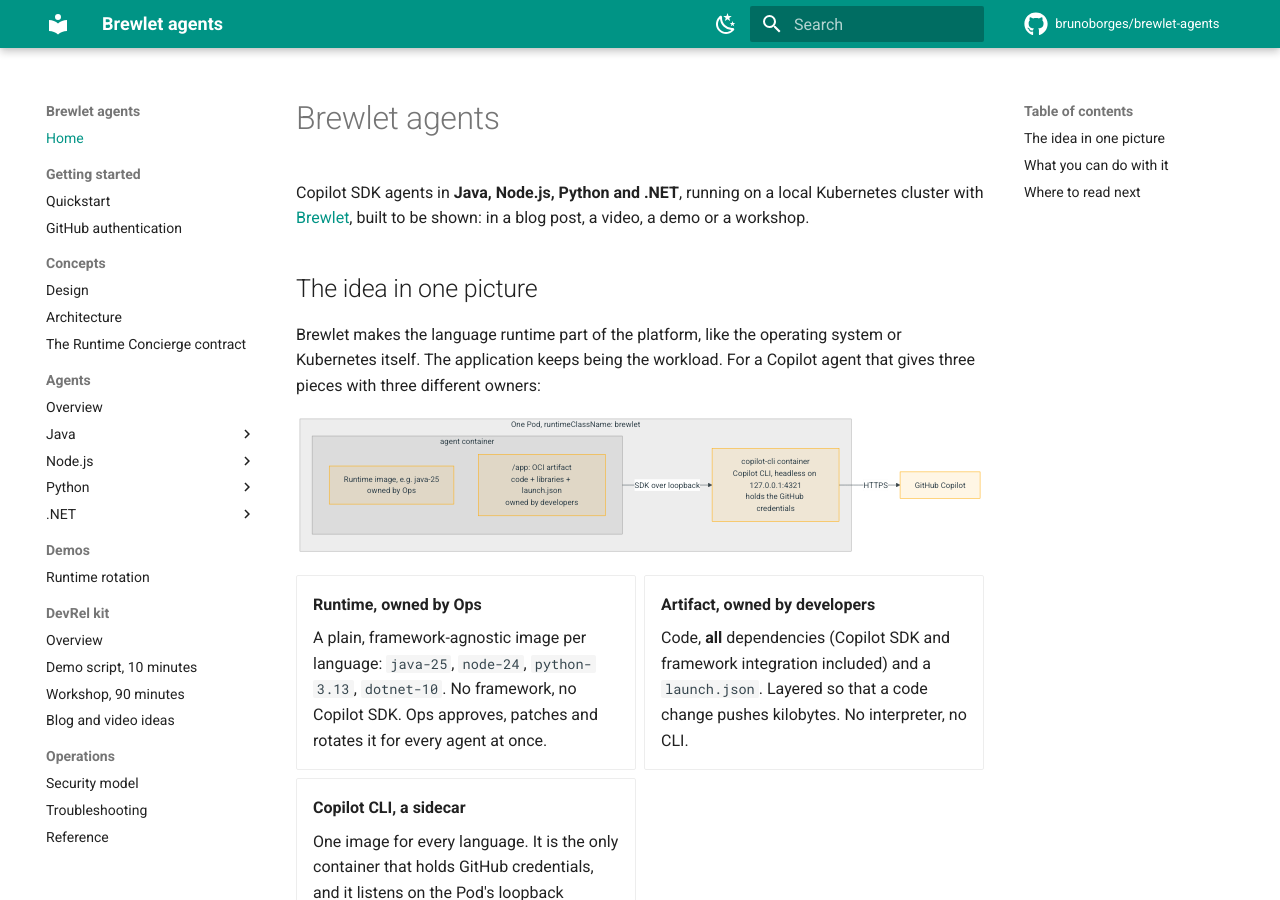
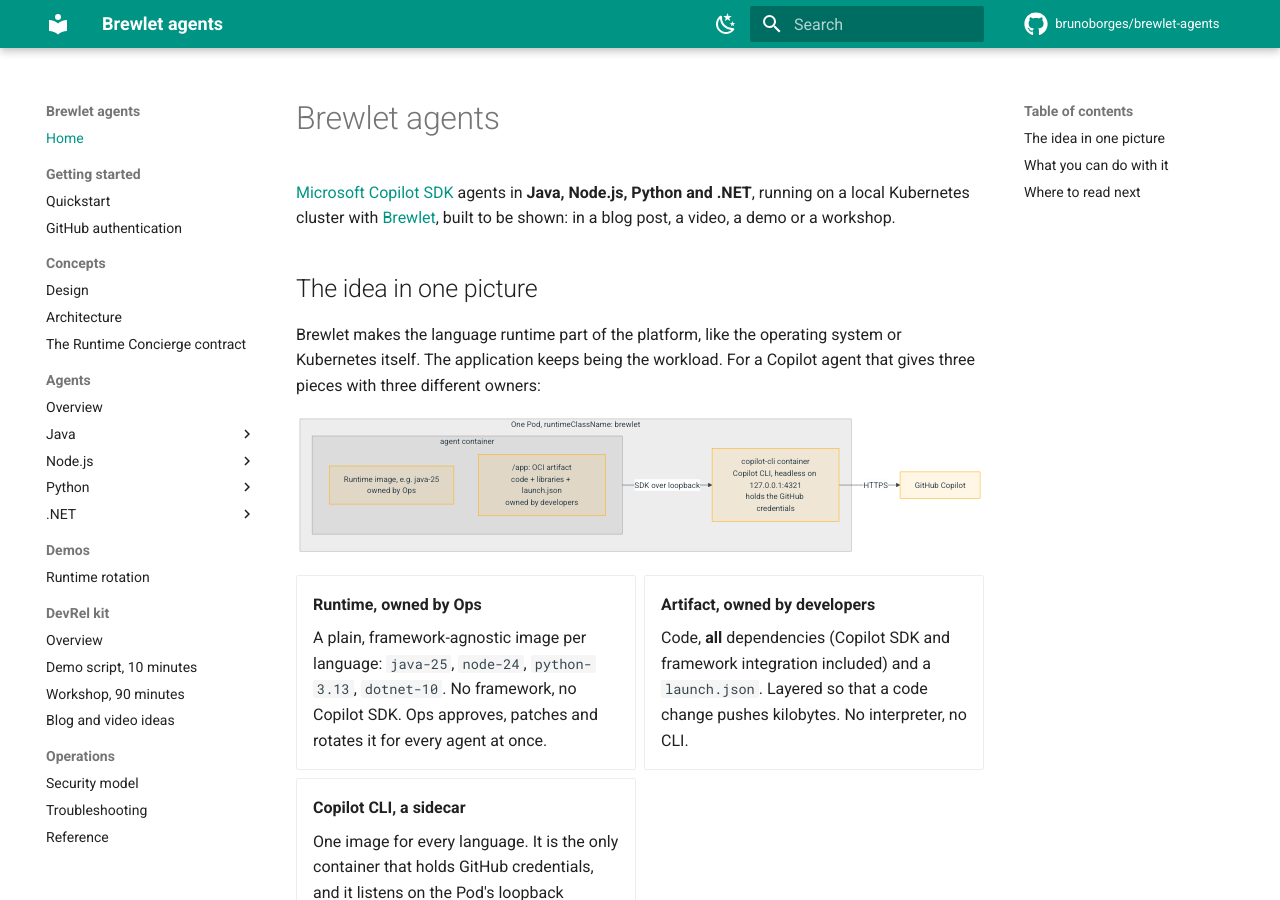
Before and after one commit to brunoborges/brewlet-agents, an MkDocs documentation site: the page built from docs/index.md, in a window 1280 px wide and 900 px high. Built offline with MkDocs 1.6.1 and Material for MkDocs 9.7.7, drawn with Linux system fonts in a browser that asks for light colours; comment, search, counter and statistics services are not loaded.

Commit message:
Clarify Microsoft Copilot SDK usage in the docs
Co-authored-by: Copilot App <223556219+Copilot@users.noreply.github.com>

```diff
--- a/docs/index.md
+++ b/docs/index.md
@@ -1,6 +1,7 @@
 # Brewlet agents
 
-Copilot SDK agents in **Java, Node.js, Python and .NET**, running on a local Kubernetes cluster with
+[Microsoft Copilot SDK](https://github.com/microsoft/copilot-sdk) agents in **Java, Node.js, Python
+and .NET**, running on a local Kubernetes cluster with
 [Brewlet](https://github.com/microsoft/brewlet), built to be shown: in a blog post, a video, a demo
 or a workshop.
 
--- a/mkdocs.yml
+++ b/mkdocs.yml
@@ -1,5 +1,5 @@
 site_name: Brewlet agents
-site_description: GitHub Copilot SDK agents in Java, Node.js, Python and .NET, deployed to a local Brewlet-enabled Kubernetes cluster with kind.
+site_description: Microsoft Copilot SDK agents in Java, Node.js, Python and .NET, deployed to a local Brewlet-enabled Kubernetes cluster with kind.
 site_url: https://brunoborges.github.io/brewlet-agents/
 repo_url: https://github.com/brunoborges/brewlet-agents
 repo_name: brunoborges/brewlet-agents
```
Also changed, not shown: README.md (+6 -1 lines).
